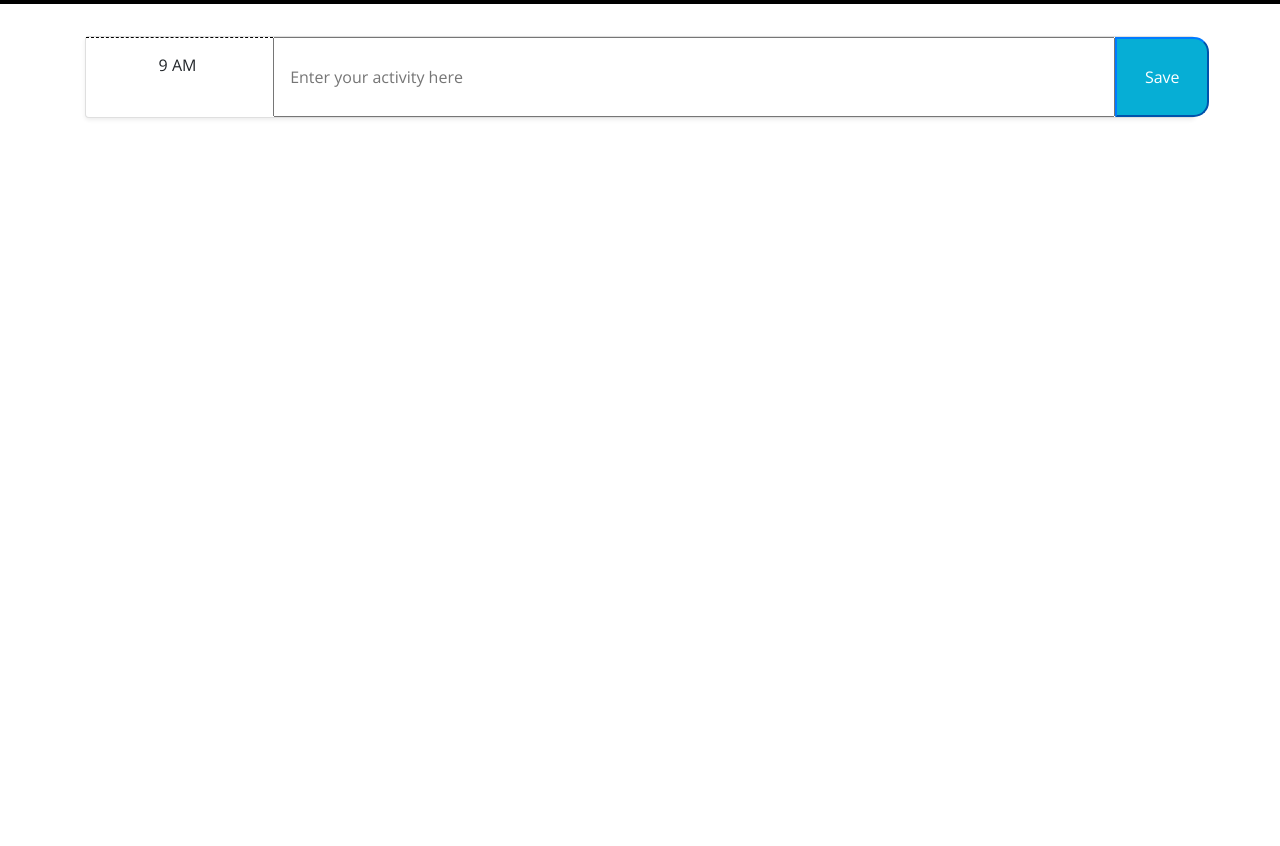
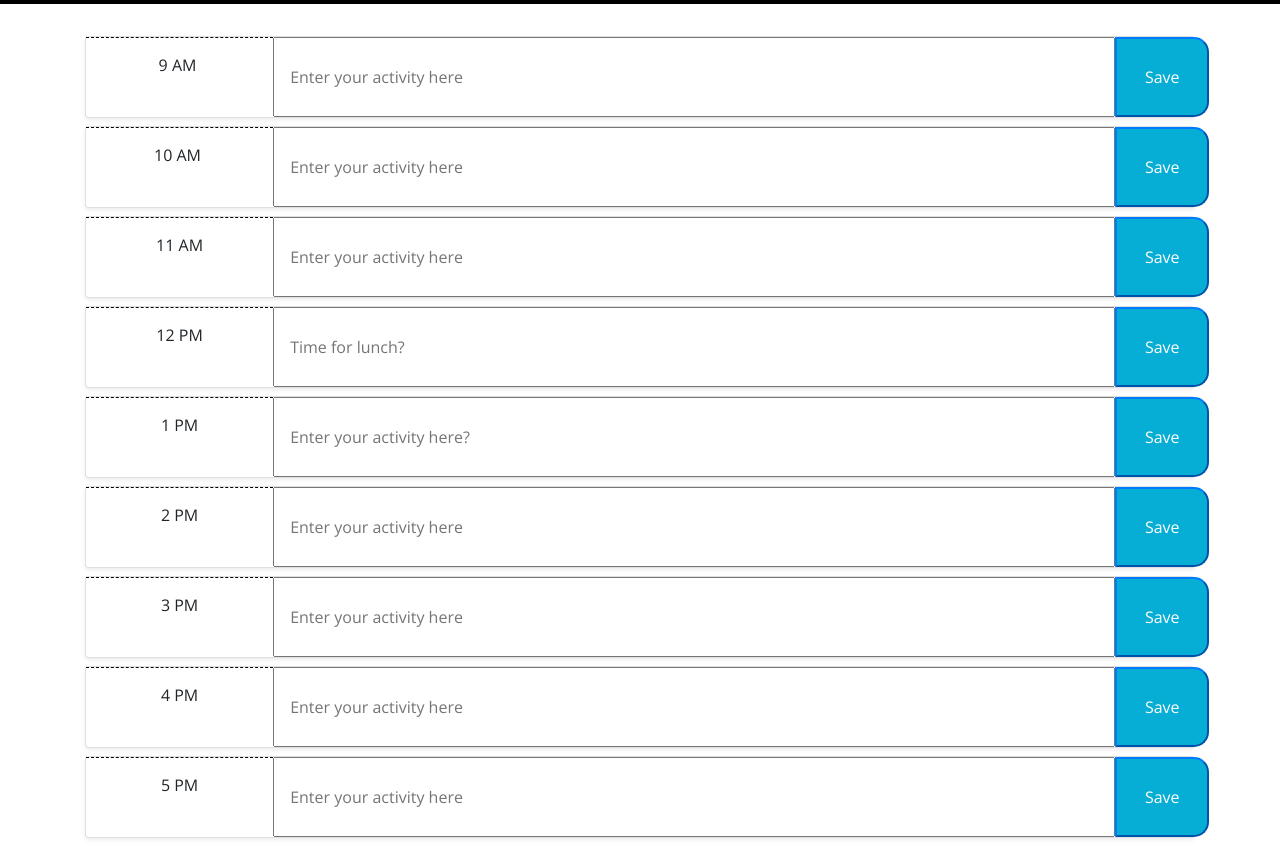
Before and after one commit to adgrossm/5-day-planner, a plain HTML site: page index.html in a window 1280 px wide. Shown: the part 300-1146 px from the top of the page. Before the commit the page ends 800 px from the top, so only its background shows below. Drawn offline with nearby package versions, Linux system fonts and the light colour scheme.

Commit message:
finished HTML with all rows and columns

```diff
--- a/index.html
+++ b/index.html
@@ -37,7 +37,70 @@
             <button class="saveBtn btn-primary col-1">Save</button>
           </div>
       </div>
-
+   <!---Row 2 10am-->
+   <div class="card shadow-sm mb-2">
+    <div class="row justify-content" id="10am">
+        <p id="time" class="text-body time-block col-2">10 AM </p>
+          <input type="text" id="10" class="col-9" placeholder="Enter your activity here">
+        <button class="saveBtn btn-primary col-1">Save</button>
+    </div>
+  </div>
+  <!---Row 3 11am-->
+  <div class="card shadow-sm mb-2">
+    <div class="row justify-content" id="11am">
+        <p id="time" class=" text-body time-block col-2">11 AM</p>
+          <input type="text" id="11" class="col-9" placeholder="Enter your activity here">
+        <button class="saveBtn btn-primary col-1">Save</button>
+    </div>
+  </div>
+  <!---Row 4 12pm-->
+  <div class="card shadow-sm mb-2">
+    <div class="row justify-content" id="12pm">
+        <p id="time" class="text-body time-block col-2">12 PM</p>
+          <input type="text" id="12" class="col-9" placeholder="Time for lunch?">
+        <button class="saveBtn btn-primary col-1">Save</button>
+    </div>
+  </div>
+  <!---Row 5 1pm-->
+  <div class="card shadow-sm mb-2">
+    <div class="row justify-content" id="1pm">
+        <p id="time" class="text-body time-block col-2">1 PM</p>
+          <input type="text" id="13" class="col-9" placeholder="Enter your activity here?">
+        <button class="saveBtn btn-primary col-1">Save</button>
+    </div>
+  </div>
+  <!---Row 6 2pm-->
+  <div class="card shadow-sm mb-2">
+    <div class="row justify-content" id="2pm">
+        <p id="time" class="text-body time-block col-2">2 PM</p>
+          <input type="text" id="14" class="col-9" placeholder="Enter your activity here">
+        <button class="saveBtn btn-primary col-1">Save</button>
+    </div>
+  </div>
+  <!---Row 7 3pm-->
+  <div class="card shadow-sm mb-2">
+    <div class="row justify-content" id="3pm">
+        <p id="time" class="text-body time-block col-2">3 PM</p>
+          <input type="text" id="15" class="col-9" placeholder="Enter your activity here">
+        <button class="saveBtn btn-primary col-1">Save</button>
+    </div>
+  </div>
+  <!---Row 8 4pm-->
+  <div class="card shadow-sm mb-2">
+    <div class="row justify-content" id="4pm">
+        <p id="time" class="text-body time-block col-2">4 PM</p>
+          <input type="text" id="16" class="col-9" placeholder="Enter your activity here">
+        <button class="saveBtn btn-primary col-1">Save</button>
+    </div>
+  </div>
+   <!---Row 9 5pm-->
+   <div class="card shadow-sm mb-2">
+    <div class="row justify-content" id="5pm">
+        <p id="time" class="text-body time-block col-2">5 PM</p>
+          <input type="text" id="17" class="col-9" placeholder="Enter your activity here">
+        <button class="saveBtn btn-primary col-1">Save</button>
+    </div>
+  </div>
     </div>
     <!-- Optional JavaScript -->
     <!-- jQuery first, then Popper.js, then Bootstrap JS -->
```
